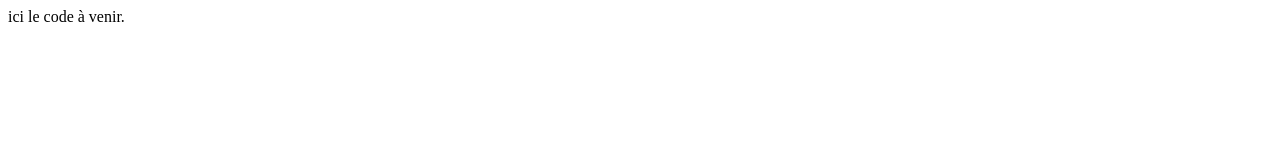
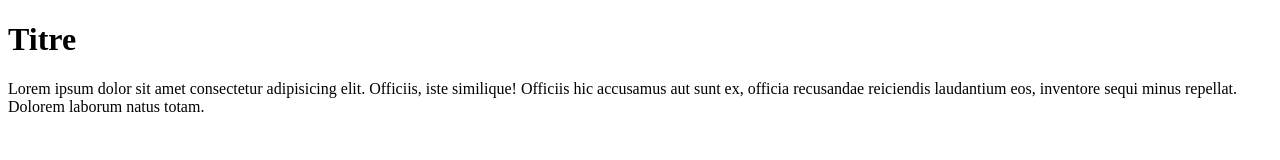
Before and after one commit to MatW00/git_tutorial, a plain HTML site: page index.html in a window 1280 px wide. Drawn offline with Linux system fonts and the light colour scheme.

Commit message:
modification index.html

```diff
--- a/index.html
+++ b/index.html
@@ -6,6 +6,8 @@
     <title>Mon super site</title>
 </head>
 <body>
-    ici le code à venir.
+    <h1>Titre</h1>
+
+    <p>Lorem ipsum dolor sit amet consectetur adipisicing elit. Officiis, iste similique! Officiis hic accusamus aut sunt ex, officia recusandae reiciendis laudantium eos, inventore sequi minus repellat. Dolorem laborum natus totam.</p>
 </body>
 </html>
```
